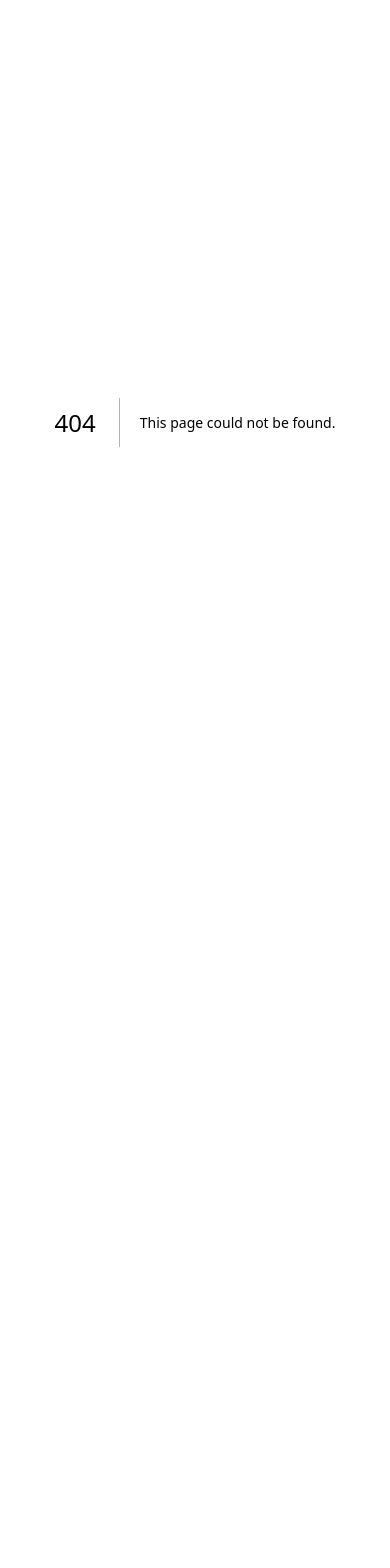
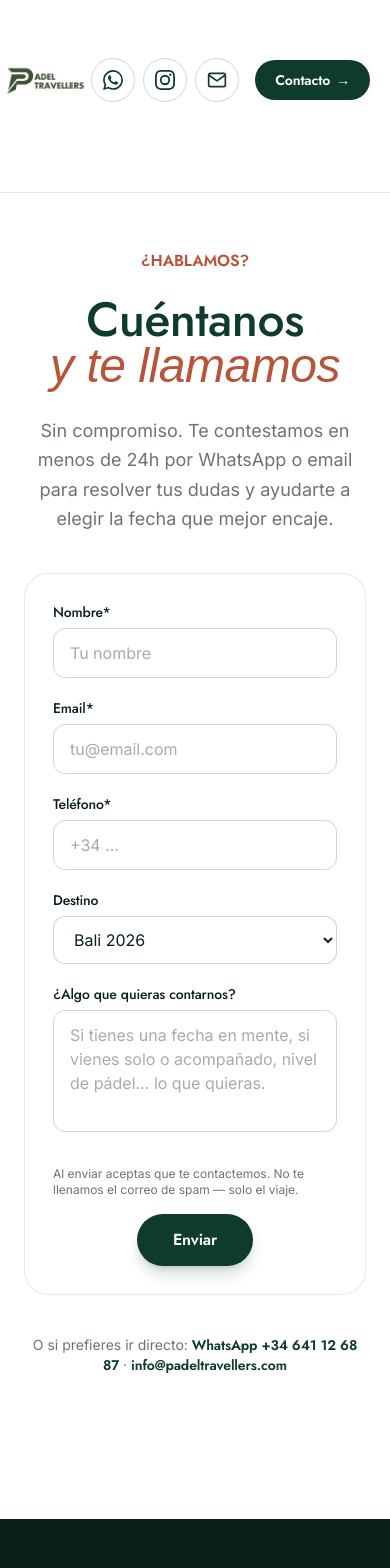
Before and after one commit to padeltravellers/web, a Next.js app: page /contacto in a window 390 px wide. Before the commit this address had no page. Shown: the top 1568 px of the page. Before the commit the page ends 844 px from the top, so only its background shows below. Built offline with nearby package versions, Linux system fonts and the light colour scheme; no server answers; a web font is replaced by a local one.

Commit message:
Add /contacto page + make phone required
- New /contacto: minimal lead-capture page (hero + form + WhatsApp/email)
- Header 'Contacto' button now links to /contacto (was /reservar)
- /reservar stays as-is: full reservation process explanation + form at end
- Phone field in LeadForm is now required

```diff
--- /dev/null
+++ b/src/app/contacto/page.tsx
@@ -0,0 +1,54 @@
+import Header from "@/components/Header";
+import Footer from "@/components/Footer";
+import LeadForm from "@/components/LeadForm";
+import { contact } from "@/data/content";
+
+export const metadata = {
+  title: "Contacto — Padel Travellers",
+  description: "Déjanos tus datos y te llamamos. Resolvemos cualquier duda sobre los viajes a Bali y Filipinas.",
+};
+
+export default function ContactoPage() {
+  return (
+    <>
+      <Header />
+      <main className="text-pt-ink">
+        <section className="px-6 lg:px-12 pt-14 pb-10 lg:pt-20 lg:pb-12 max-w-3xl mx-auto text-center">
+          <p className="font-display uppercase tracking-[0.26em] text-base md:text-lg font-semibold text-pt-clay mb-6">
+            ¿Hablamos?
+          </p>
+          <h1 className="font-display font-medium text-5xl md:text-7xl text-pt-green leading-[0.95]">
+            Cuéntanos
+            <br />
+            <span className="font-script italic font-normal text-pt-clay">y te llamamos</span>
+          </h1>
+          <p className="text-lg text-pt-muted max-w-xl mx-auto mt-7 leading-relaxed">
+            Sin compromiso. Te contestamos en menos de 24h por WhatsApp o email para resolver tus dudas
+            y ayudarte a elegir la fecha que mejor encaje.
+          </p>
+        </section>
+
+        <section className="px-6 lg:px-12 pb-16 lg:pb-24">
+          <div className="max-w-3xl mx-auto">
+            <LeadForm />
+
+            <div className="mt-10 text-center text-sm text-pt-muted">
+              <span>O si prefieres ir directo: </span>
+              <a
+                href={`${contact.whatsappLink}?text=${encodeURIComponent("Hola! Me interesa el viaje a Bali. ¿Me cuentas?")}`}
+                className="font-display font-semibold text-pt-green hover:underline"
+              >
+                WhatsApp {contact.whatsapp}
+              </a>
+              <span> · </span>
+              <a href={`mailto:${contact.email}`} className="font-display font-semibold text-pt-green hover:underline">
+                {contact.email}
+              </a>
+            </div>
+          </div>
+        </section>
+      </main>
+      <Footer />
+    </>
+  );
+}
--- a/src/components/Header.tsx
+++ b/src/components/Header.tsx
@@ -46,7 +46,7 @@ export default function Header({ transparent = false }: { transparent?: boolean
             </svg>
           </a>
           <Link
-            href="/reservar"
+            href="/contacto"
             className={`ml-2 inline-flex items-center gap-1.5 text-sm md:text-base font-display font-semibold px-5 md:px-6 py-2.5 md:py-3 rounded-full transition ${
               transparent
                 ? "bg-white text-pt-green hover:bg-pt-cream"
--- a/src/components/LeadForm.tsx
+++ b/src/components/LeadForm.tsx
@@ -73,8 +73,9 @@ export default function LeadForm() {
           />
         </label>
         <label className="block">
-          <span className="block font-display font-medium text-sm text-pt-ink mb-1.5">Teléfono</span>
+          <span className="block font-display font-medium text-sm text-pt-ink mb-1.5">Teléfono*</span>
           <input
+            required
             name="phone"
             type="tel"
             placeholder="+34 ..."
```
